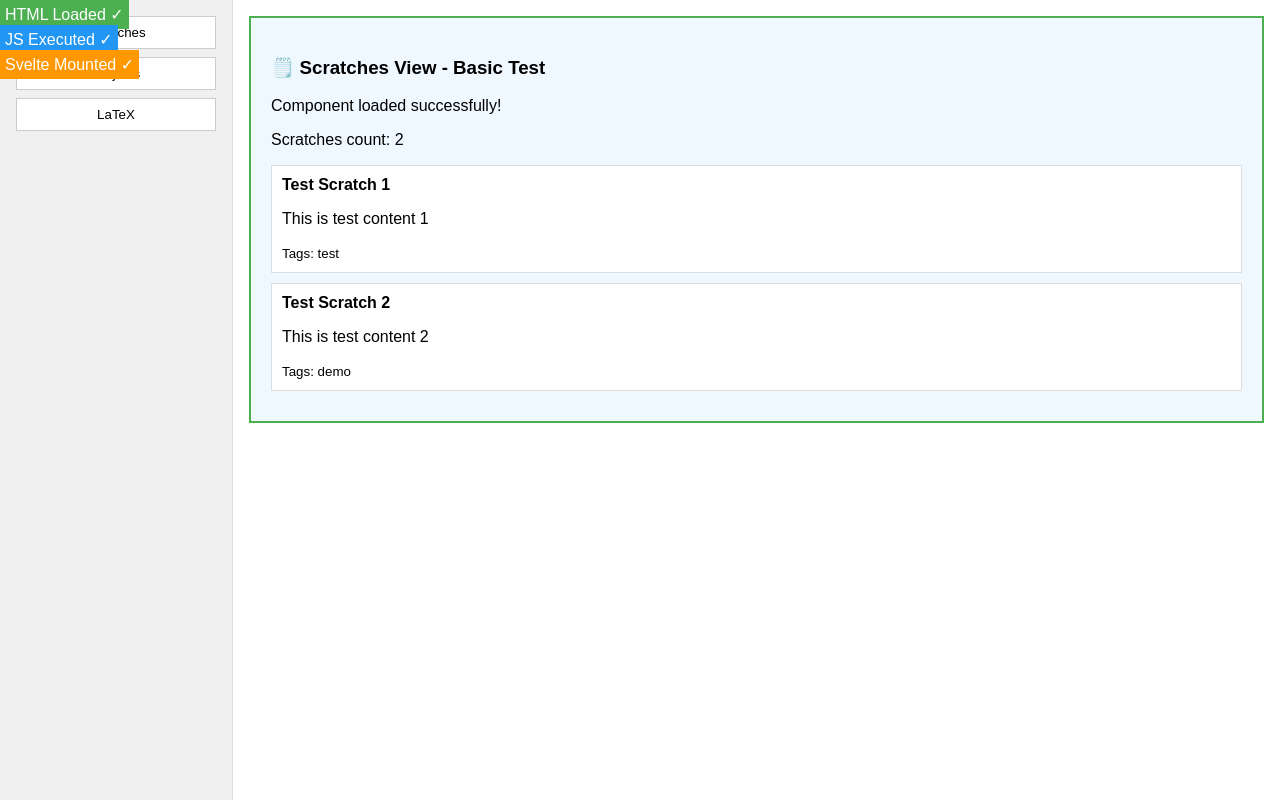
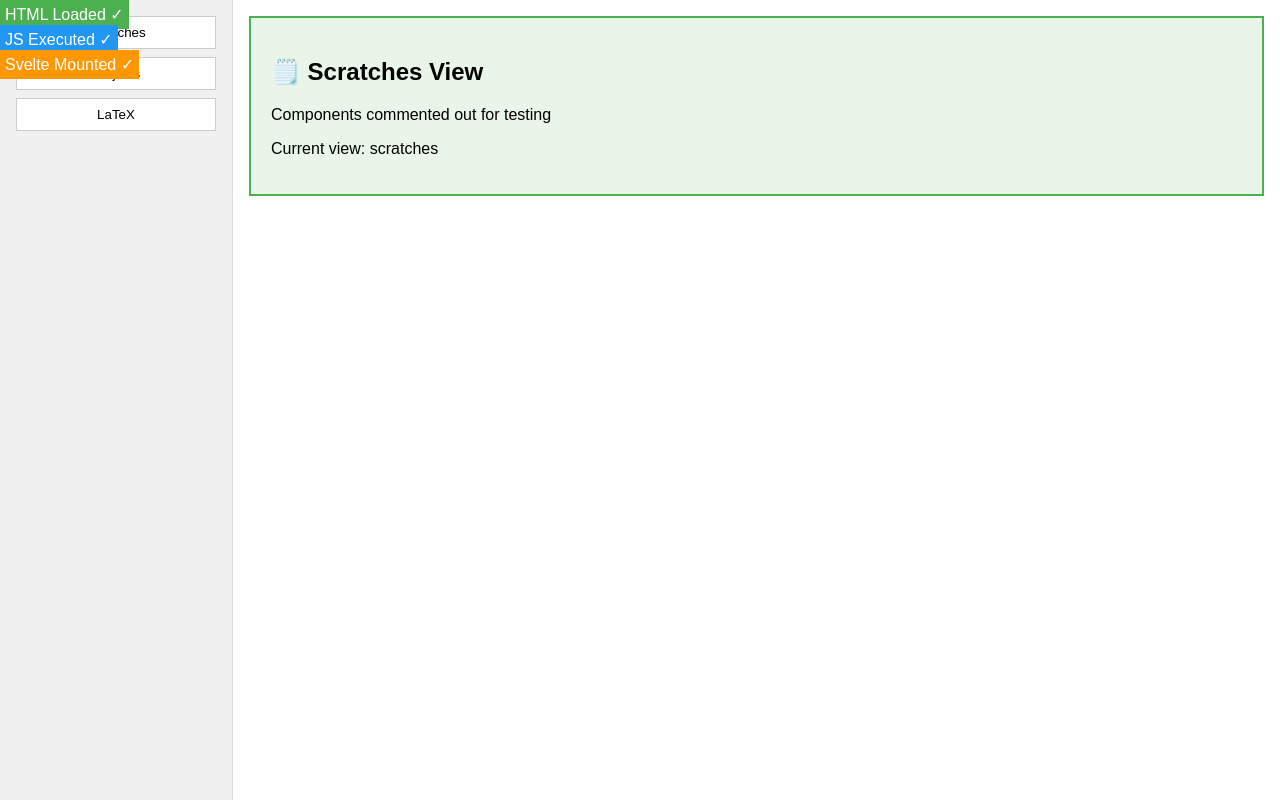
Before and after one commit to dekritpn/tarsius, a Svelte app in the folder tarsius-tauri/frontend/: page / in a window 1280 px wide. Built offline with nearby package versions, Linux system fonts and the light colour scheme.

Commit message:
Temporarily remove component imports to isolate Svelte mounting issue
- Commented out ScratchesView and ProjectsView imports
- Added basic content to confirm Svelte mounting works
- If Svelte mounts now, issue is with component imports
- If Svelte still fails, issue is elsewhere

```diff
--- a/tarsius-tauri/frontend/src/App.svelte
+++ b/tarsius-tauri/frontend/src/App.svelte
@@ -1,6 +1,7 @@
 <script>
-  import ScratchesView from './ScratchesView.svelte';
-  import ProjectsView from './ProjectsView.svelte';
+  // Temporarily comment out imports to isolate the issue
+  // import ScratchesView from './ScratchesView.svelte';
+  // import ProjectsView from './ProjectsView.svelte';
 
   let currentView = 'scratches';
 
@@ -22,9 +23,17 @@
   </aside>
    <section>
       {#if currentView === 'scratches'}
-        <ScratchesView />
+        <div style="padding: 20px; background: #e8f5e8; border: 2px solid #4CAF50;">
+          <h2>🗒️ Scratches View</h2>
+          <p>Components commented out for testing</p>
+          <p>Current view: {currentView}</p>
+        </div>
       {:else if currentView === 'projects'}
-        <ProjectsView />
+        <div style="padding: 20px; background: #e3f2fd; border: 2px solid #2196F3;">
+          <h2>📁 Projects View</h2>
+          <p>Components commented out for testing</p>
+          <p>Current view: {currentView}</p>
+        </div>
       {:else if currentView === 'latex'}
         <h1>LaTeX</h1>
         <p>LaTeX view - Coming soon!</p>
```
